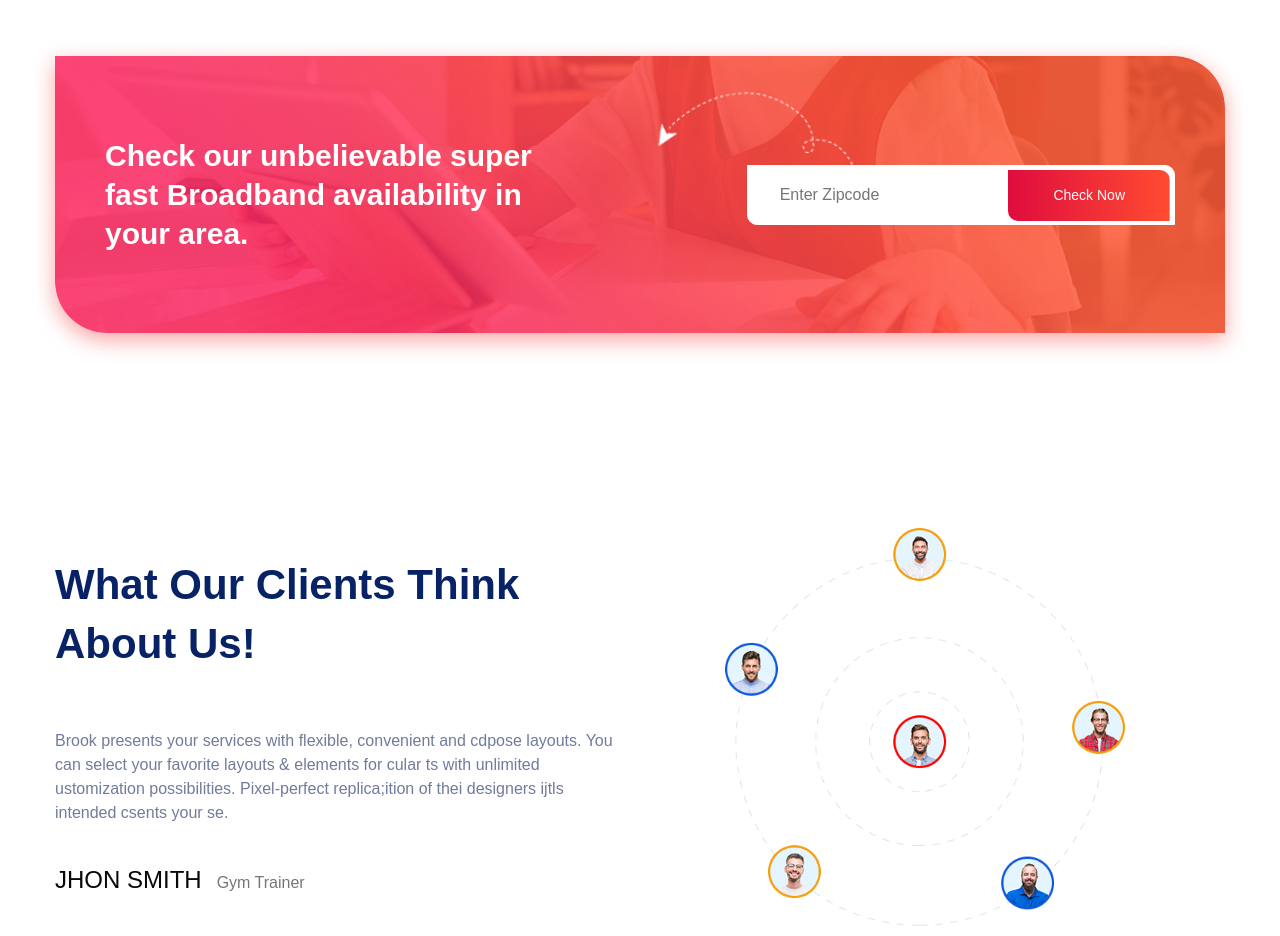
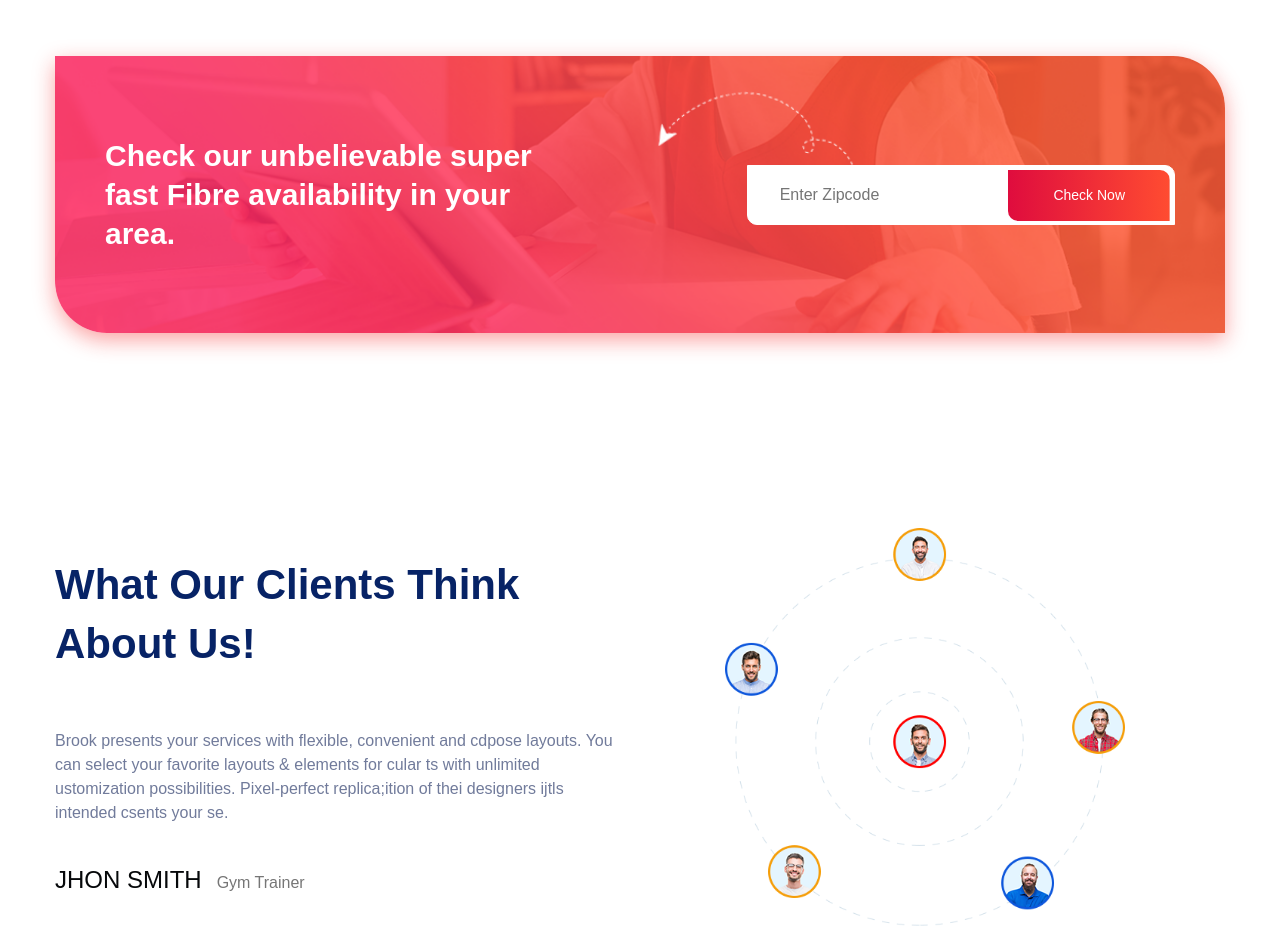
Before and after one commit to PMLS3/spez-fibre, a plain HTML site: page about.html in a window 1280 px wide. Shown: the part 1360-2296 px from the top of the page. Drawn offline with Linux system fonts and the light colour scheme; a web font is replaced by a local one.

Commit message:
last change

```diff
--- a/about.html
+++ b/about.html
@@ -162,7 +162,7 @@
                 <div class="row  align-items-center justify-content-between">
                     <div class="col-xl-5 col-lg-7">
                         <div class="latest-caption">
-                            <h2>Check our unbelievable super  fast Broadband availability in your area.</h2>
+                            <h2>Check our unbelievable super fast Fibre availability in your area.</h2>
                         </div>
                     </div>
                      <div class="col-xl-5 col-lg-5 col-md-10 ">
```
Also changed, not shown: features.html (+1 -1 lines), index.html (+1 -1 lines), package.html (+1 -1 lines).
